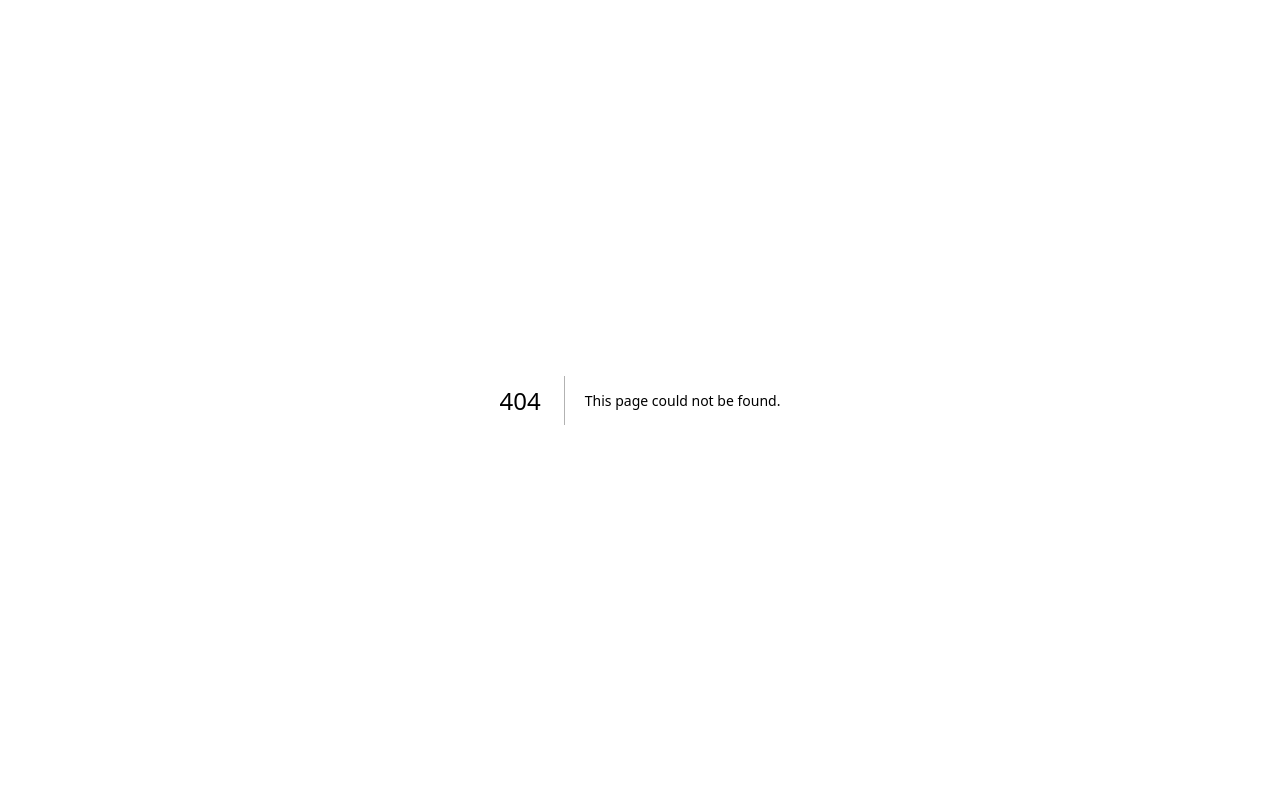
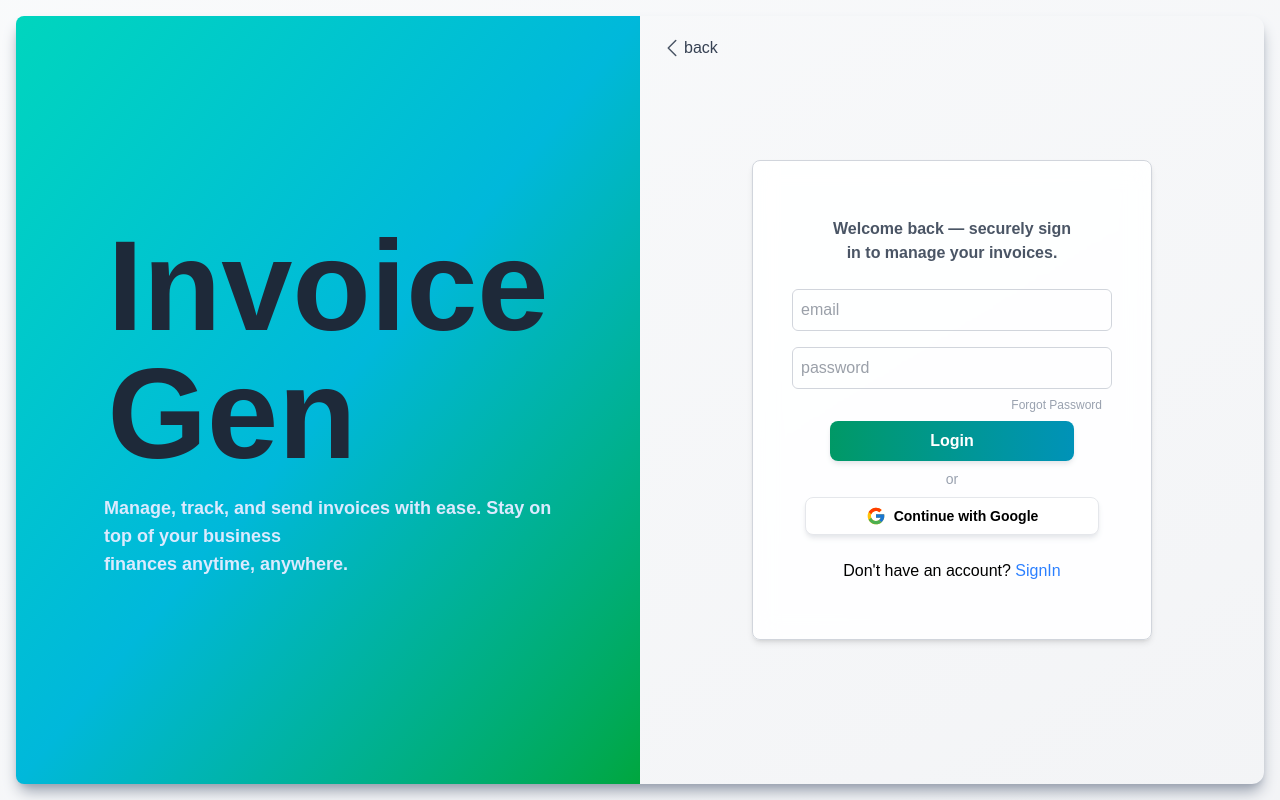
Before and after one commit to surajgupt01/Invo-Gen, a Next.js app: page /signin in a window 1280 px wide. Before the commit this address had no page. Built offline with nearby package versions, Linux system fonts and the light colour scheme.

Commit message:
login page added

```diff
--- /dev/null
+++ b/app/Icons/Google.tsx
@@ -0,0 +1,7 @@
+export default function Google(){
+    return(
+        <svg xmlns="http://www.w3.org/2000/svg" x="0px" y="0px" width="100" height="100" viewBox="0 0 48 48" className="size-5 mr-2">
+<path fill="#FFC107" d="M43.611,20.083H42V20H24v8h11.303c-1.649,4.657-6.08,8-11.303,8c-6.627,0-12-5.373-12-12c0-6.627,5.373-12,12-12c3.059,0,5.842,1.154,7.961,3.039l5.657-5.657C34.046,6.053,29.268,4,24,4C12.955,4,4,12.955,4,24c0,11.045,8.955,20,20,20c11.045,0,20-8.955,20-20C44,22.659,43.862,21.35,43.611,20.083z"></path><path fill="#FF3D00" d="M6.306,14.691l6.571,4.819C14.655,15.108,18.961,12,24,12c3.059,0,5.842,1.154,7.961,3.039l5.657-5.657C34.046,6.053,29.268,4,24,4C16.318,4,9.656,8.337,6.306,14.691z"></path><path fill="#4CAF50" d="M24,44c5.166,0,9.86-1.977,13.409-5.192l-6.19-5.238C29.211,35.091,26.715,36,24,36c-5.202,0-9.619-3.317-11.283-7.946l-6.522,5.025C9.505,39.556,16.227,44,24,44z"></path><path fill="#1976D2" d="M43.611,20.083H42V20H24v8h11.303c-0.792,2.237-2.231,4.166-4.087,5.571c0.001-0.001,0.002-0.001,0.003-0.002l6.19,5.238C36.971,39.205,44,34,44,24C44,22.659,43.862,21.35,43.611,20.083z"></path>
+</svg>
+    )
+}
--- /dev/null
+++ b/app/Icons/Left.tsx
@@ -0,0 +1,8 @@
+export default function Left(){
+    return(
+        <svg xmlns="http://www.w3.org/2000/svg" fill="none" viewBox="0 0 24 24" strokeWidth={1.5} stroke="currentColor" className="size-6 text-gray-600 group-hover:text-black  duration-500 ease-in-out">
+  <path strokeLinecap="round" strokeLinejoin="round" d="M15.75 19.5 8.25 12l7.5-7.5" />
+</svg>
+
+    )
+}
--- a/app/component/Nav.tsx
+++ b/app/component/Nav.tsx
@@ -1,6 +1,12 @@
+
+
+import Link from "next/link"
 import Logo from "../Icons/Logo"
 
 export default function Nav(){
+
+
+
     return(
         <div className="flex justify-evenly sm:w-[80%] w-full   p-2 shadow-sm shadow-gray-300  fixed scale-90   bg-white/10 backdrop-blur-sm border border-white/20 rounded-full">
           <div className="  w-full cursor-pointer font-bold sm:text-2xl text-xl flex items-center ">
@@ -9,7 +15,7 @@ export default function Nav(){
           <div className="flex p-2  sm:w-[60%] w-[80%] justify-end items-center">
              {/* <li className="cursor-pointer hover:text-gray-700">Home</li> */}
              <div className="md:text-sm text-xs sm:mr-4 mr-2 hover:bg-gray-200 p-2 rounded-full cursor-pointer ease-in-out duration-500">get started</div>
-             <button className="px-4 w-20 h-10 hover:bg-gray-800 ease-in-out duration-300 cursor-pointer bg-black rounded-full text-xs shadow-md shadow-gray-300 text-white font-semibold">Login</button>
+             <div><Link href={"/signin"} className="px-4 w-20 h-10 hover:bg-gray-800 ease-in-out duration-300 cursor-pointer bg-black rounded-full text-xs shadow-md shadow-gray-300 text-white font-semibold flex justify-center items-center">Login</Link></div>
 
           </div>
        </div>
--- /dev/null
+++ b/app/signin/page.tsx
@@ -0,0 +1,60 @@
+import Link from "next/link";
+import Google from "../Icons/Google";
+import Left from "../Icons/Left";
+import Logo from "../Icons/Logo";
+
+export default function SignIn() {
+  return (
+    <div className="p-4  w-full h-screen bg-gradient-to-br from-gray-50 to-gray-100 flex  justify-center  items-center">
+
+       <div className="flex shadow-lg shadow-gray-400 rounded-xl w-full h-full">
+      <div className="w-full h-full rounded-l-lg bg-gradient-to-br from-teal-400 via-cyan-500 to-green-600
+ flex flex-col justify-center items-center ">
+        <h1 className=" font-bold mb-4 text-gray-800 text-9xl text-left ">Invoice<br></br>Gen</h1>
+        <p className="text-lg text-blue-100 max-w-md text-left font-semibold">
+          Manage, track, and send invoices with ease.
+          Stay on top of your business <br></br> finances anytime, anywhere.
+        </p>
+      </div>
+
+      <div className="w-full  h-full flex justify-center items-center relative">
+        <Link href={"/"} className="absolute top-5 left-5 text-gray-700 hover:text-black cursor-pointer flex justify-center items-center group"><Left/>back</Link>
+        <div className="  p-2 border-gray-300 border-1 shadow-md rounded-lg w-100 h-120 backdrop-blur-md  bg-white/90  flex flex-col items-center justify-center">
+          <p className="font-semibold w-60 text-center mb-4 text-md text-gray-600">
+            Welcome back — securely sign in to manage your invoices.
+          </p>
+          <input
+            className="w-80 p-2 rounded-md border-1 border-gray-300 outline-gray-300 m-2 text-gray-700 "
+            placeholder="email "
+            type="email"
+          ></input>
+          <input
+            className="w-80 p-2 rounded-md border-1 border-gray-300 m-2 text-gray-700 outline-gray-300 "
+            placeholder="password "
+            type="password"
+          ></input>
+          <div className="text-xs hover:text-black text-gray-400 cursor-pointer w-75 text-right ">Forgot Password</div>
+          <button className="bg-gradient-to-r from-emerald-600 to-cyan-600 font-semibold text-center rounded-lg shadow-md cursor-pointer hovera:from-emerald-700 hover:to-cyan-800 transition-all duration-500 ease-in-out shadow-gray-200 text-white px-25 py-2 m-2">
+            Login
+          </button>
+          <div className="flex items-center gap-2">
+            <div className="flex-1 h-2px bg-gray-200"></div>
+            <span className="text-gray-400 text-sm">or</span>
+            <div className="flex-1 h-2px bg-gray-200"></div>
+          </div>
+          <button className="bg-white  hover:border-gray-400 border-1 border-gray-200 font-semibold text-center rounded-lg shadow-md cursor-pointer transition-all duration-500 ease-in-out shadow-gray-200  px-15 py-2 m-2 text-black text-sm flex justify-center items-center ">
+            <Google /> Continue with Google
+          </button>
+          <div className="mt-4">
+            Don't have an account?{" "}
+            <span className="text-blue-500 cursor-pointer hover:text-blue-700">
+              SignIn
+            </span>
+          </div>
+        </div>
+      </div>
+      </div>
+
+    </div>
+  );
+}
```
Also changed, not shown: app/page.tsx (line endings or trailing spaces).
